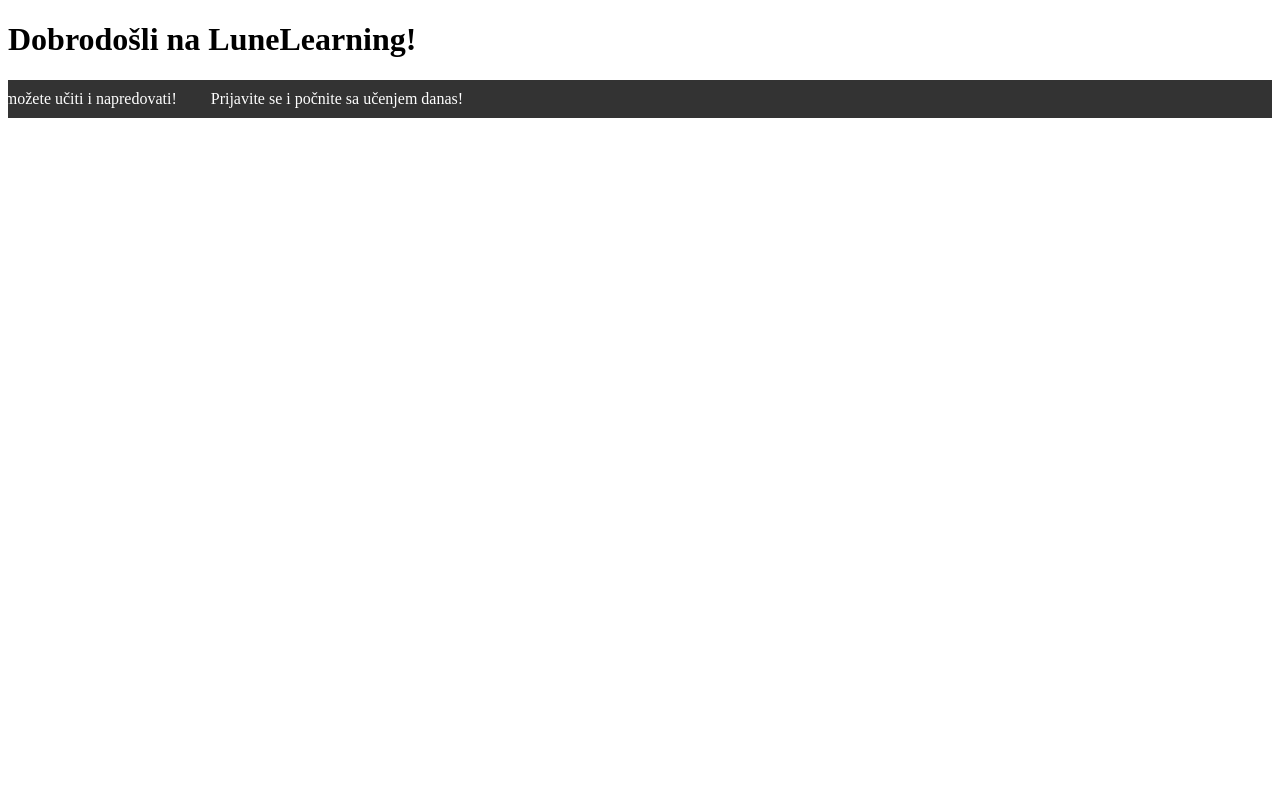
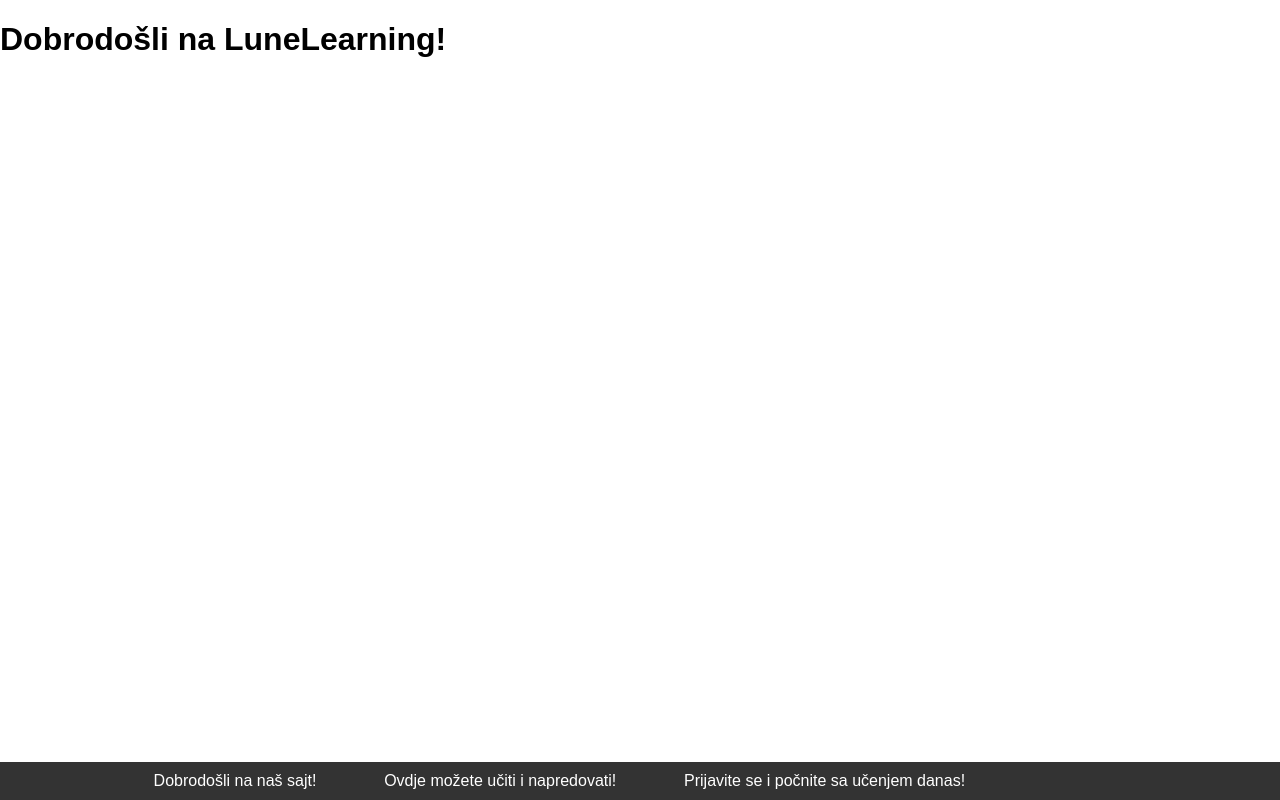
Before and after one commit to nastavnikm/lunlearning, a Flask app: page / in a window 1280 px wide. Run offline with Flask 3, Linux system fonts and the light colour scheme.

Commit message:
Dodavanje kajrona sa tekstom

```diff
--- a/static/style.css
+++ b/static/style.css
@@ -1,28 +1,45 @@
-/* Stilizovanje kajrona */
+/* Podesite osnovni stil stranice */
+body {
+    margin: 0;
+    padding: 0;
+    font-family: Arial, sans-serif;
+    height: 100%;
+    display: flex;
+    flex-direction: column;
+}
+
+/* Stil za kajron */
 .kajron {
+    position: fixed; /* Fiksira kajron na dno stranice */
+    bottom: 0;
+    left: 0;
+    width: 100%; /* Traka zauzima celu širinu ekrana */
     background-color: #333; /* Tamna pozadina */
     color: white; /* Bela boja teksta */
-    overflow: hidden; /* Sakriva sadržaj koji prelazi */
-    position: relative;
-    padding: 10px 0; /* Padding */
+    text-align: center;
+    padding: 10px 0; /* Prostor unutar trake */
+    z-index: 1000; /* Osigurava da kajron bude iznad drugih elemenata */
+    overflow: hidden; /* Skriva višak sadržaja */
 }
 
+/* Stil za sadržaj unutar kajrona */
 .kajron-content {
-    white-space: nowrap; /* Sprečava prelazak u novi red */
-    display: inline-block;
-    animation: scroll 10s linear infinite; /* Animacija za pomeranje */
+    display: flex;
+    white-space: nowrap; /* Sprečava prelazak teksta u novi red */
+    animation: marquee 15s linear infinite; /* Animacija za pomeranje teksta */
 }
 
-/* Animacija za pomeranje */
-@keyframes scroll {
+/* Animacija za pomeranje teksta */
+@keyframes marquee {
     0% {
-        transform: translateX(100%);
+        transform: translateX(100%); /* Početna pozicija sa desne strane */
     }
     100% {
-        transform: translateX(-100%);
+        transform: translateX(-100%); /* Završna pozicija sa leve strane */
     }
 }
 
 .kajron-content span {
-    margin-right: 30px; /* Razmak između poruka */
+    font-size: 16px;
+    padding-right: 50px; /* Razmak između poruka */
 }
--- a/templates/index.html
+++ b/templates/index.html
@@ -13,9 +13,9 @@
     <!-- Horizontalna traka (kajron) -->
     <div class="kajron">
         <div class="kajron-content">
-            <span>Dobrodošli na naš sajt!</span>
-            <span>Ovdje možete učiti i napredovati!</span>
-            <span>Prijavite se i počnite sa učenjem danas!</span>
+            <span>Dobrodošli na naš sajt! &nbsp;&nbsp;&nbsp;</span>
+            <span>Ovdje možete učiti i napredovati! &nbsp;&nbsp;&nbsp;</span>
+            <span>Prijavite se i počnite sa učenjem danas! &nbsp;&nbsp;&nbsp;</span>
         </div>
     </div>
 </body>
```
